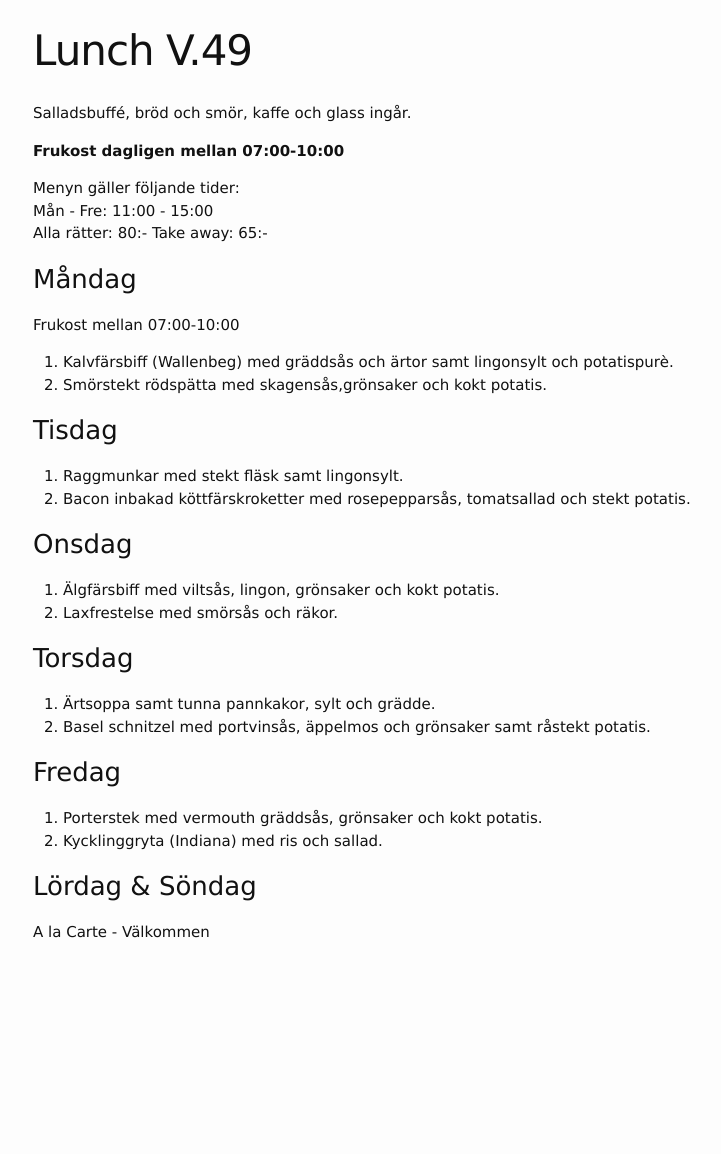
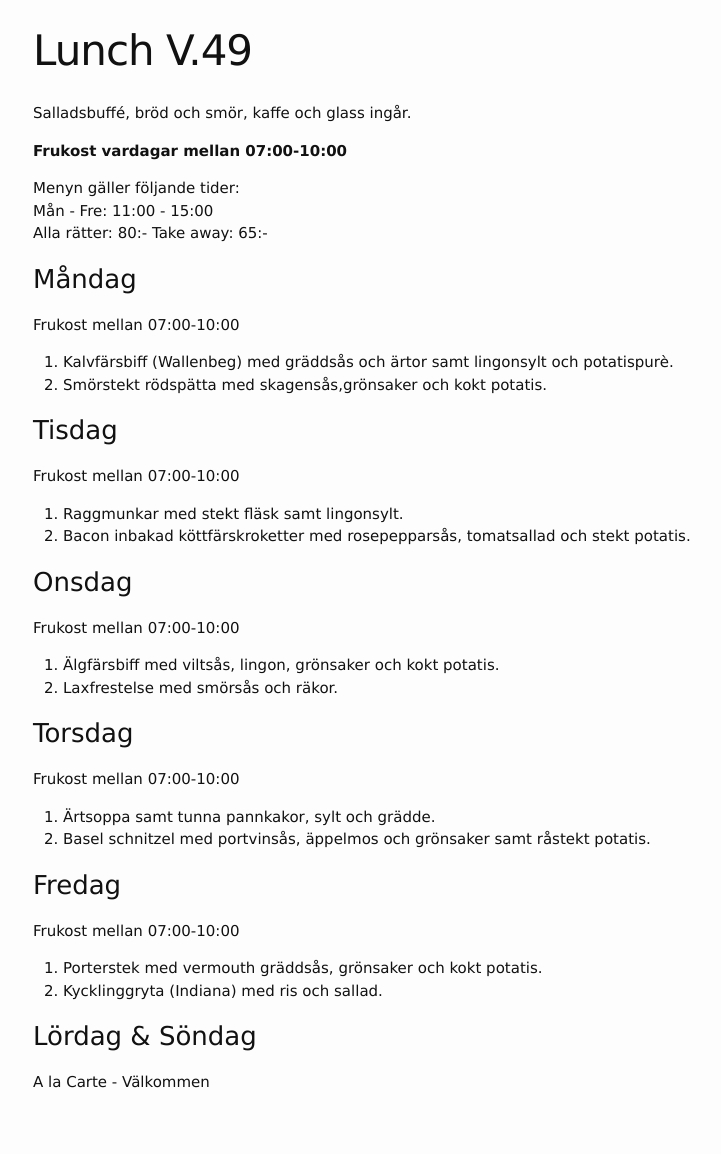
Before and after one commit to FarInn62/farinn62.github.io, a Jekyll site: the page built from lunch.md, in a window 1280 px wide. Shown: the whole page, without its empty margins (237-958 px from the left). Built offline with Jekyll 4.4.1, drawn with Linux system fonts in a browser that asks for light colours; before the commit the page ends 1004 px from its top, so only the background shows below that.

Commit message:
Update lunch.md

```diff
--- a/lunch.md
+++ b/lunch.md
@@ -6,7 +6,7 @@ published: true
 ---
 Salladsbuffé, bröd och smör, kaffe och glass ingår.
 
-**Frukost dagligen mellan 07:00-10:00**
+**Frukost vardagar mellan 07:00-10:00**
 
 Menyn gäller följande tider:
 Mån - Fre: 11:00 - 15:00
@@ -19,21 +19,25 @@ Frukost mellan 07:00-10:00
 2. Smörstekt rödspätta med skagensås,grönsaker och kokt potatis.
 
 ### Tisdag
+Frukost mellan 07:00-10:00
 
 1. Raggmunkar med stekt fläsk samt lingonsylt.
 2. Bacon inbakad köttfärskroketter med rosepepparsås, tomatsallad och stekt potatis.
 
 ### Onsdag
+Frukost mellan 07:00-10:00
 
 1. Älgfärsbiff med viltsås, lingon, grönsaker och kokt potatis.
 2. Laxfrestelse med smörsås och räkor.
 
 ### Torsdag
+Frukost mellan 07:00-10:00
 
  1. Ärtsoppa samt tunna pannkakor, sylt och grädde.
  2. Basel schnitzel med portvinsås, äppelmos och grönsaker samt råstekt potatis.
 
 ### Fredag
+Frukost mellan 07:00-10:00
 
 1. Porterstek med vermouth gräddsås, grönsaker och kokt potatis.
 2. Kycklinggryta (Indiana) med ris och sallad.
```
